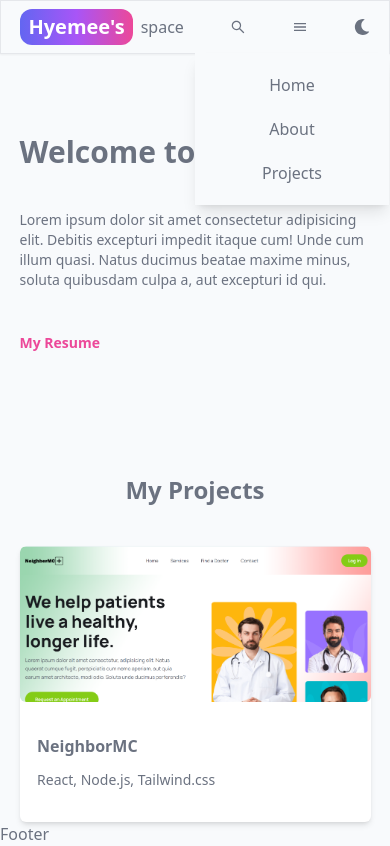
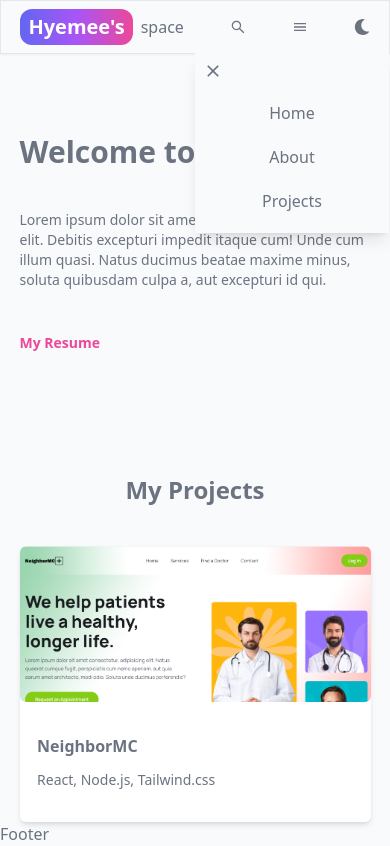
Before and after one commit to Hyemee1021/new_portfolio, a React (Vite) app in the folder client/: page / in a window 390 px wide. Both pictures are taken after a click on the icon 299 px from the left and 27 px from the top of the page. Built offline with nearby package versions, Linux system fonts and the light colour scheme.

Commit message:
complete header sticky

```diff
--- a/client/src/components/Header.jsx
+++ b/client/src/components/Header.jsx
@@ -1,9 +1,9 @@
-import React, { useState } from "react";
+import React, { useEffect, useState } from "react";
 // icons
 import { AiOutlineSearch } from "react-icons/ai";
 import { FaMoon, FaSun } from "react-icons/fa";
 import { IoMenuSharp } from "react-icons/io5";
-
+import { IoMdClose } from "react-icons/io";
 // redux
 import { useDispatch, useSelector } from "react-redux";
 import { toggleLight } from "../store.js";
@@ -15,9 +15,8 @@ export const Header = () => {
   const light = useSelector((state) => state.light.value);
 
   const toggleMode = () => {
-    dispatch(toggleLight(light));
+    dispatch(toggleLight(!light));
   };
-  console.log("light" + light);
 
   const toggleInput = () => {
     setShowInput(!showInput);
@@ -25,9 +24,13 @@ export const Header = () => {
   const toggleMenu = () => {
     setShowMenu(!showMenu);
   };
-  console.log(showInput);
+  const closeMenu = () => {
+    setShowMenu(false);
+  };
   return (
-    <div className={`border w-full relative shadow-sm `}>
+    <div
+      className={`border w-full shadow-sm z-50 bg-gray-50 sticky top-0 left-0 `}
+    >
       <div
         className={`w-[90%] sm:w-4/5 mx-auto flex flex-row justify-between items-center py-2 `}
       >
@@ -62,10 +65,17 @@ export const Header = () => {
         </div>
         {showMenu && (
           <div className="w-[50%] bg-slate-50 absolute top-[100%] right-0 shadow-lg">
+            <div className="pl-2 pt-2">
+              <IoMdClose
+                onClick={closeMenu}
+                className="cursor-pointer"
+                size={20}
+              />
+            </div>
             <ul className="flex flex-col  w-[50%] bg-slate-50 min-h-full py-5 gap-5 items-center  mx-auto">
               <li className="cursor-pointer">Home</li>
-              <li lassName="cursor-pointer">About</li>
-              <li lassName="cursor-pointer">Projects</li>
+              <li className="cursor-pointer">About</li>
+              <li className="cursor-pointer">Projects</li>
             </ul>
           </div>
         )}
```
